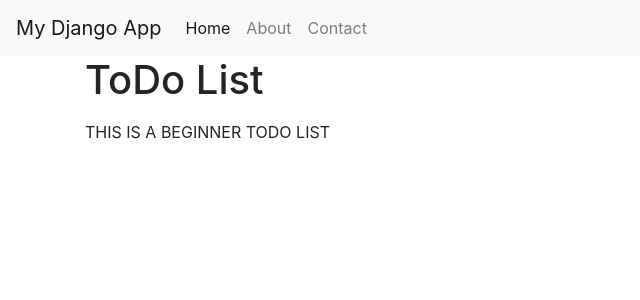
After one commit to O-kass/Django, a Django app: template demo/myapp/templates/todos.html in a window 1280 px wide. The commit adds this page. Shown: the top 300 px of the page, without its empty margins (0-640 px from the left). Run offline with Django 5.2, Linux system fonts and the light colour scheme; the template is opened without the code that fills it, so the values that code supplies are empty; some libraries are stand-ins or nearby versions.

Commit message:
look over and ammend html files

```diff
--- a/demo/myapp/templates/home.html
+++ b/demo/myapp/templates/home.html
@@ -1,4 +1,5 @@
 {% extends "base.html" %} {% block title %} Home Page {% endblock %}
 {% block content %}
-<p> this is the home page </p>
+<p> DEFAULT HOME PAGE TEXT </p>
+<ul> Random text </ul>
 {% endblock %}
--- /dev/null
+++ b/demo/myapp/templates/todos.html
@@ -0,0 +1,11 @@
+{% extends "base.html" %} {% block content %}
+<h1> ToDo List</h1>
+<ul>
+  {% for todo in todos %}
+   <li>
+   {{todo.title}}: {% if todo.completed %}Completed{%else %}Not completed{%endif%}
+   </li>
+    {%endfor%}
+</ul>
+<p> THIS IS A BEGINNER TODO LIST </p>
+{% endblock %}
```
Also changed, not shown: demo/myapp/templates/about.html (added, +10 -0 lines).
